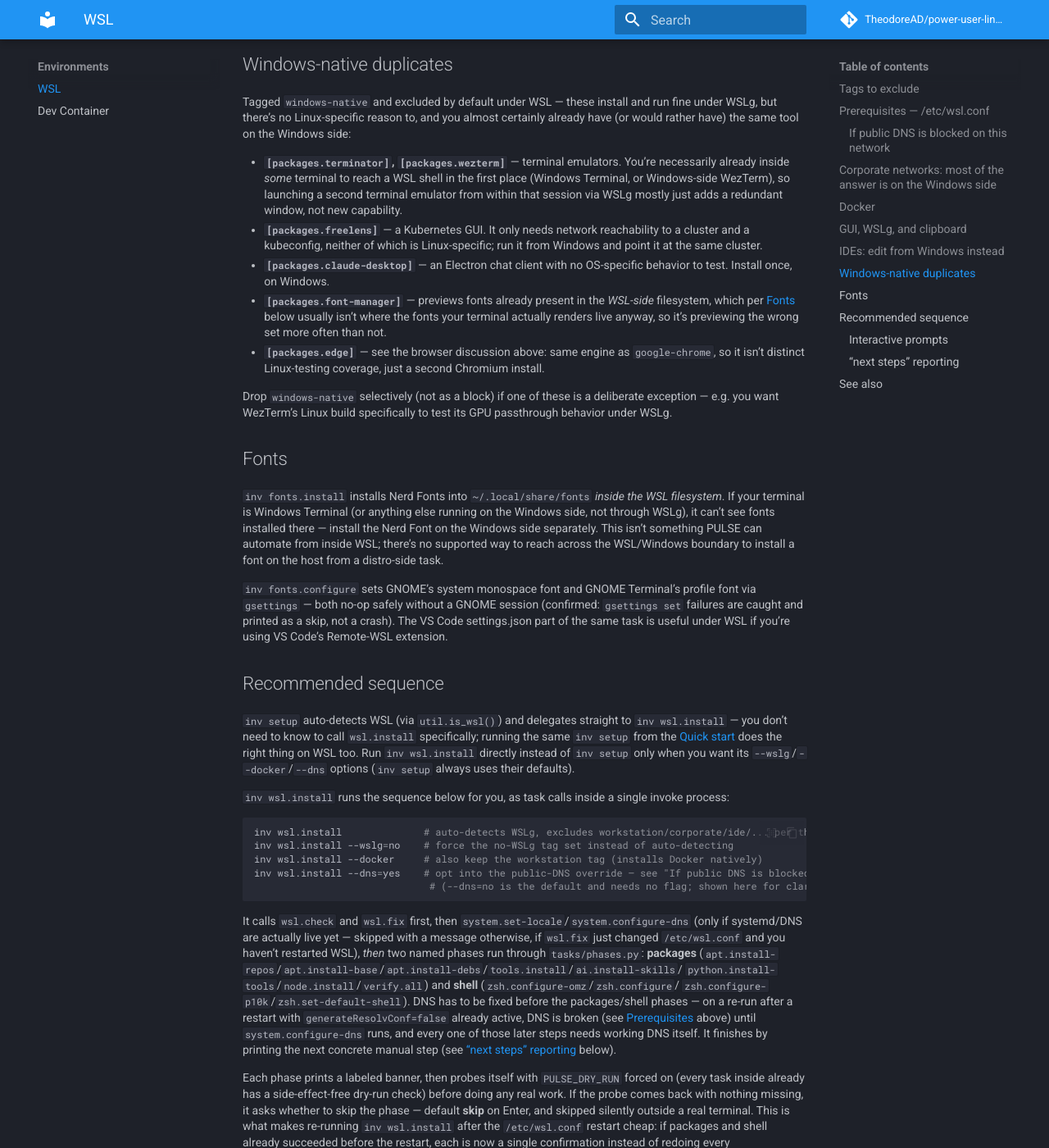
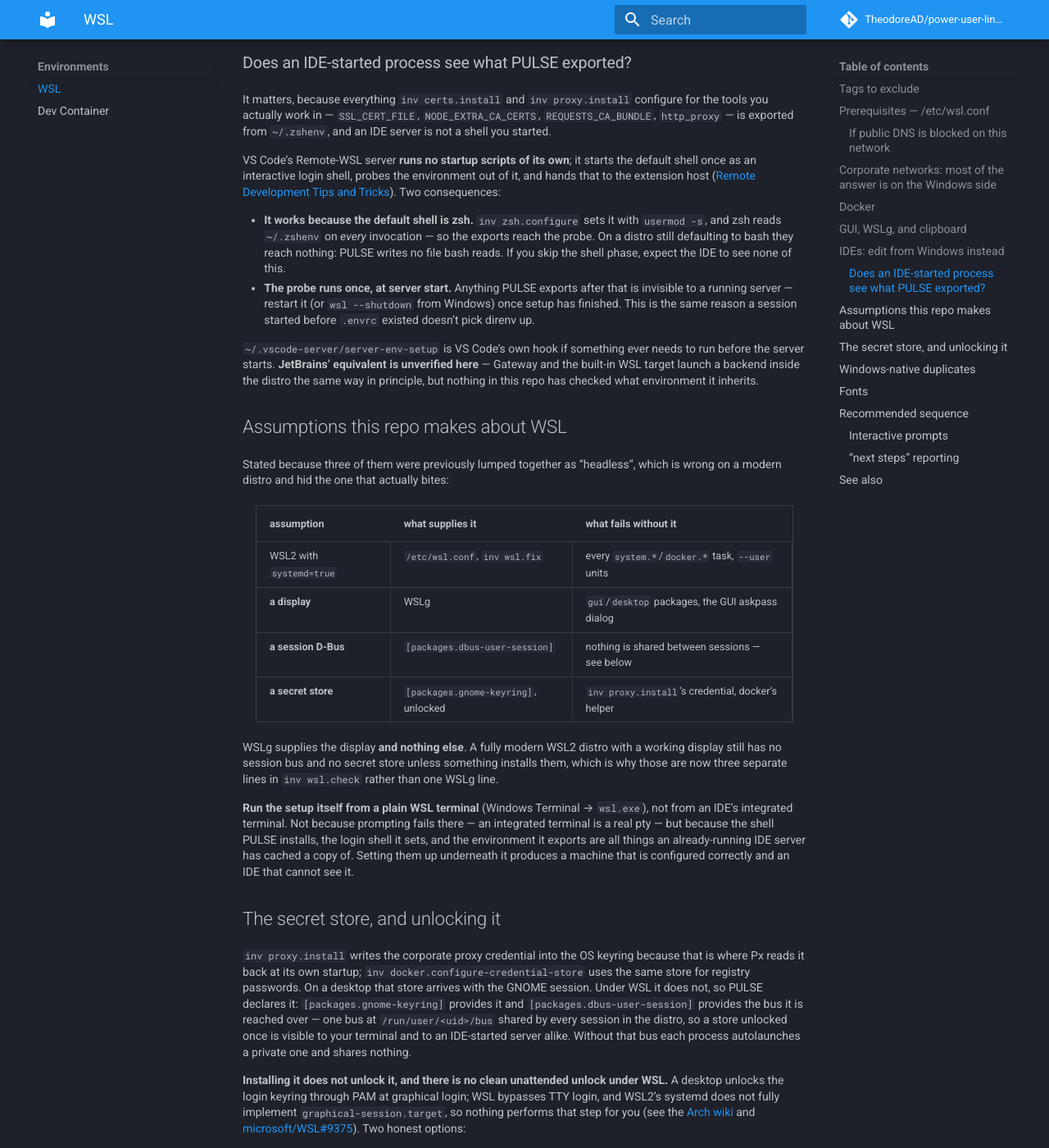
Before and after one commit to TheodoreAD/power-user-linux-setup, an MkDocs documentation site: the page built from docs/wsl.md, in a window 1280 px wide and 1400 px high, scrolled down 5746 px. Shown: the whole window at 82% size. Built offline with MkDocs 1.6.1 and Material for MkDocs 9.7.7, drawn with Linux system fonts in a browser that asks for light colours; comment, search, counter and statistics services are not loaded; some of the changed text lies outside the part shown.

Commit message:
wsl: declare the session bus and the secret store, and write the assumptions down
Three separate things were being carried as one word, headless, and that hid the one
that actually bites. WSLg supplies a display. It does not supply a per-user D-Bus
session, and it does not supply a Secret Service — so a fully modern distro with a
working display still has neither, and the proxy credential has nowhere to live.

Both are now declared, tagged so nothing excludes them under WSL: the bus because
without it every process autolaunches a private one and a store unlocked in a
terminal is invisible to an IDE-started server, and the keyring because that is what
the proxy task and docker's credential helper both read.

Installing them does not unlock the store, and the docs say so rather than implying a
solved problem. WSL bypasses TTY login so PAM never unlocks the login keyring, and
WSL2's systemd does not fully implement the graphical session target, so the honest
options are unlocking once per boot or accepting the file fallback for an unattended
daemon.

Also written down: run the setup from a plain WSL terminal rather than an IDE's, not
because prompting fails there but because an already-running IDE server holds a
cached copy of the environment being set up underneath it. And why the exports reach
an IDE at all — the VS Code server probes an interactive login shell, the login shell
is zsh because zsh.configure sets it, and zsh reads .zshenv on every invocation. On a
distro still defaulting to bash they reach nothing: this repo writes no file bash
reads.

````diff
--- a/docs/wsl.md
+++ b/docs/wsl.md
@@ -312,6 +312,80 @@
 Drop `ide` from `PULSE_EXCLUDE_TAGS` if you specifically want a Linux-side IDE window running inside
 the distro rather than a remote client from Windows.
 
+### Does an IDE-started process see what PULSE exported?
+
+It matters, because everything `inv certs.install` and `inv proxy.install` configure for the tools
+you actually work in — `SSL_CERT_FILE`, `NODE_EXTRA_CA_CERTS`, `REQUESTS_CA_BUNDLE`, `http_proxy` —
+is exported from `~/.zshenv`, and an IDE server is not a shell you started.
+
+VS Code's Remote-WSL server **runs no startup scripts of its own**; it starts the default shell once
+as an interactive login shell, probes the environment out of it, and hands that to the extension
+host
+([Remote Development Tips and Tricks](https://code.visualstudio.com/docs/remote/troubleshooting)).
+Two consequences:
+
+- **It works because the default shell is zsh.** `inv zsh.configure` sets it with `usermod -s`, and
+  zsh reads `~/.zshenv` on _every_ invocation — so the exports reach the probe. On a distro still
+  defaulting to bash they reach nothing: PULSE writes no file bash reads. If you skip the shell
+  phase, expect the IDE to see none of this.
+- **The probe runs once, at server start.** Anything PULSE exports after that is invisible to a
+  running server — restart it (or `wsl --shutdown` from Windows) once setup has finished. This is
+  the same reason a session started before `.envrc` existed doesn't pick direnv up.
+
+`~/.vscode-server/server-env-setup` is VS Code's own hook if something ever needs to run before the
+server starts. **JetBrains' equivalent is unverified here** — Gateway and the built-in WSL target
+launch a backend inside the distro the same way in principle, but nothing in this repo has checked
+what environment it inherits.
+
+## Assumptions this repo makes about WSL
+
+Stated because three of them were previously lumped together as "headless", which is wrong on a
+modern distro and hid the one that actually bites:
+
+| assumption               | what supplies it                     | what fails without it                             |
+| ------------------------ | ------------------------------------ | ------------------------------------------------- |
+| WSL2 with `systemd=true` | `/etc/wsl.conf`, `inv wsl.fix`       | every `system.*`/`docker.*` task, `--user` units  |
+| **a display**            | WSLg                                 | `gui`/`desktop` packages, the GUI askpass dialog  |
+| **a session D-Bus**      | `[packages.dbus-user-session]`       | nothing is shared between sessions — see below    |
+| **a secret store**       | `[packages.gnome-keyring]`, unlocked | `inv proxy.install`'s credential, docker's helper |
+
+WSLg supplies the display **and nothing else**. A fully modern WSL2 distro with a working display
+still has no session bus and no secret store unless something installs them, which is why those are
+now three separate lines in `inv wsl.check` rather than one WSLg line.
+
+**Run the setup itself from a plain WSL terminal** (Windows Terminal → `wsl.exe`), not from an IDE's
+integrated terminal. Not because prompting fails there — an integrated terminal is a real pty — but
+because the shell PULSE installs, the login shell it sets, and the environment it exports are all
+things an already-running IDE server has cached a copy of. Setting them up underneath it produces a
+machine that is configured correctly and an IDE that cannot see it.
+
+## The secret store, and unlocking it
+
+`inv proxy.install` writes the corporate proxy credential into the OS keyring because that is where
+Px reads it back at its own startup; `inv docker.configure-credential-store` uses the same store for
+registry passwords. On a desktop that store arrives with the GNOME session. Under WSL it does not,
+so PULSE declares it: `[packages.gnome-keyring]` provides it and `[packages.dbus-user-session]`
+provides the bus it is reached over — one bus at `/run/user/<uid>/bus` shared by every session in
+the distro, so a store unlocked once is visible to your terminal and to an IDE-started server alike.
+Without that bus each process autolaunches a private one and shares nothing.
+
+**Installing it does not unlock it, and there is no clean unattended unlock under WSL.** A desktop
+unlocks the login keyring through PAM at graphical login; WSL bypasses TTY login, and WSL2's systemd
+does not fully implement `graphical-session.target`, so nothing performs that step for you (see the
+[Arch wiki](https://wiki.archlinux.org/title/GNOME/Keyring) and
+[microsoft/WSL#9375](https://github.com/microsoft/WSL/discussions/9375)). Two honest options:
+
+- **Unlock once per WSL boot**, then everything on the shared bus sees it:
+  ```shell
+  dbus-run-session -- bash -c 'echo "<your login password>" | gnome-keyring-daemon --unlock --components=secrets'
+  ```
+  Good when you are at the machine anyway. Bad for anything that has to come up on its own.
+- **`inv proxy.install --keyring-fallback`** — the proxy credential goes into a 0600 file instead,
+  and the daemon starts unattended. A real downgrade from a locked store, which is why it is a flag;
+  see [corporate-proxy.md](corporate-proxy.md#when-there-is-no-keyring).
+
+`inv wsl.check` reports which of the two situations you are in before either task asks for anything.
+
 ## Windows-native duplicates
 
 Tagged `windows-native` and excluded by default under WSL — these install and run fine under WSLg,
````
Also changed, not shown: docs/packages.md (+2 -0 lines), setup.toml (+20 -0 lines).
